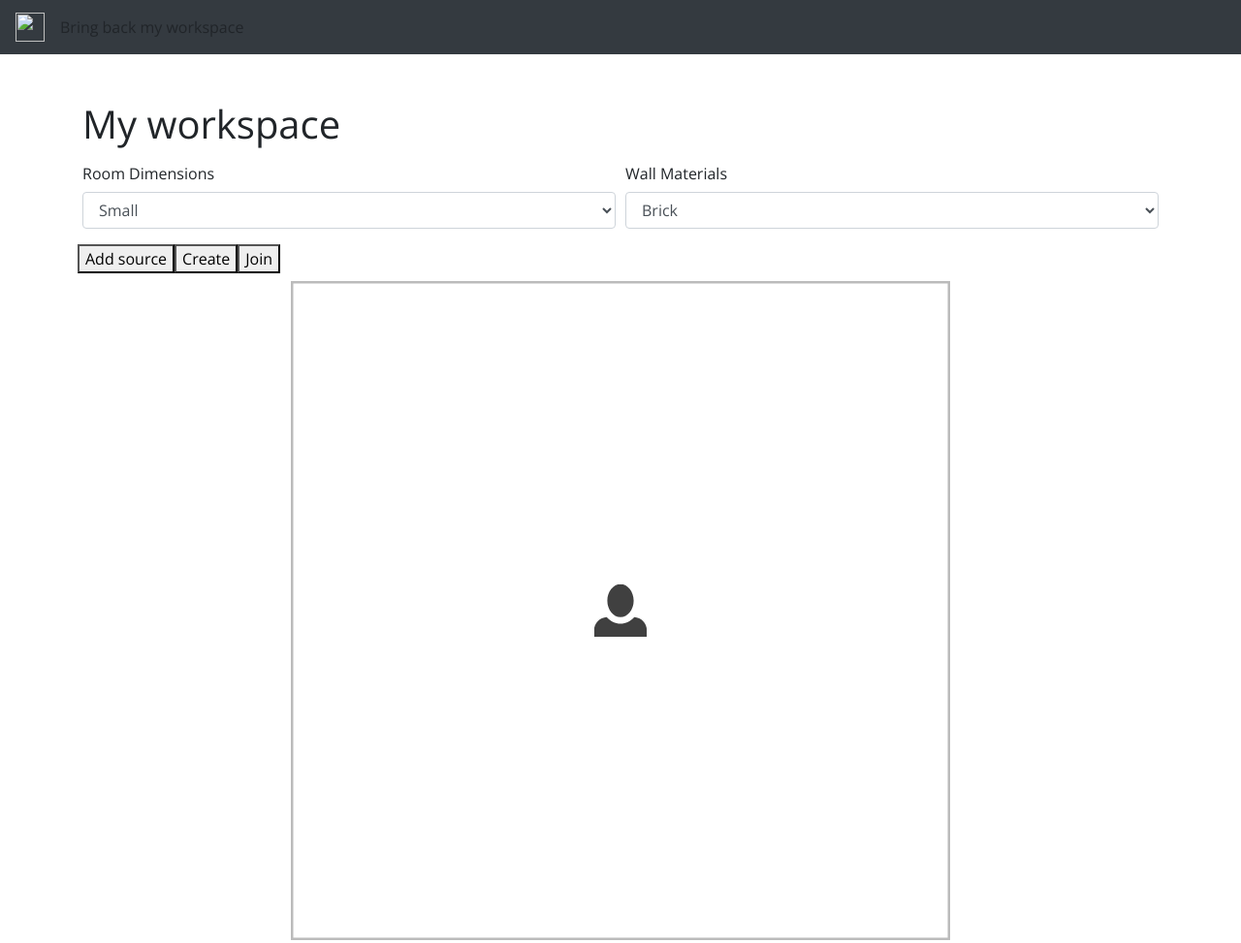
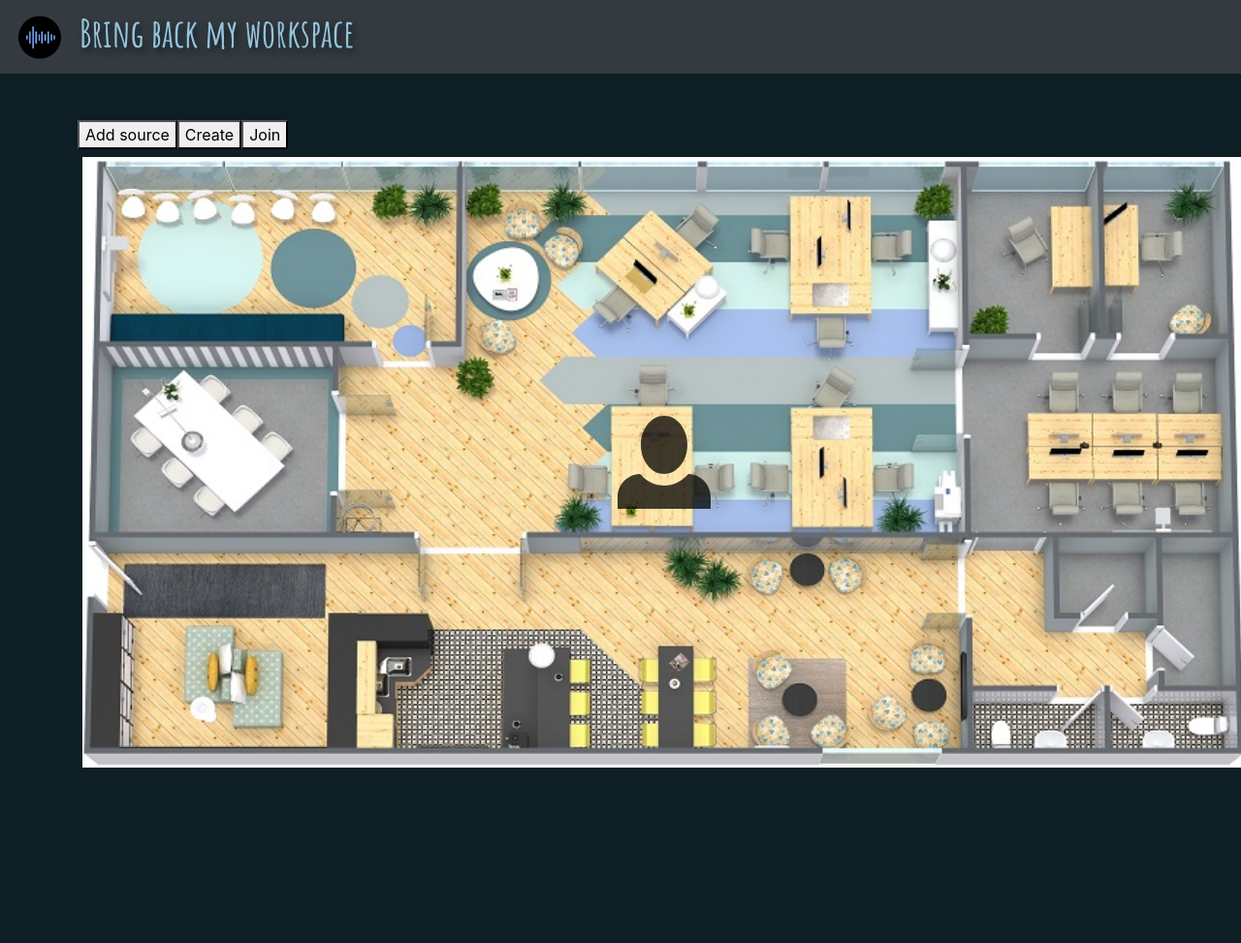
Before and after one commit to varunkumar/bring-back-my-workspace, a plain HTML site: page index.html in a window 1280 px wide. Shown: the top 973 px of the page at 97% size. After the commit the page ends 800 px from the top, so only its background shows below. Drawn offline with nearby package versions, Linux system fonts and the light colour scheme.

Commit message:
Cosmetic changes

```diff
--- a/index.html
+++ b/index.html
@@ -15,7 +15,7 @@
     />
     <link rel="stylesheet" href="./virtual-room/static/css/app.css" />
     <link
-      href="https://fonts.googleapis.com/css?family=Open+Sans"
+      href="https://fonts.googleapis.com/css?family=Amatic+SC:wght@700&display=swap"
       rel="stylesheet"
     />
 
@@ -26,41 +26,18 @@
       <a class="navbar-brand" href="index.html">
         <img
           src="./virtual-room/static/img/logo.png"
-          width="30"
-          height="30"
+          width="50"
+          height="50"
           class="d-inline-block align-top"
         />
       </a>
-      Bring back my workspace
+      <h1 class="header-title">Bring back my workspace</h1>
     </nav>
 
     <div class="container mt-5">
       <div class="row justify-content-center">
         <div class="col-lg-12 mb-2">
-          <h1>My workspace</h1>
           <div class="form-row">
-            <div class="form-group col-md-6">
-              <label for="roomDimensionsSelect" class="col-form-label"
-                >Room Dimensions</label
-              >
-              <select id="roomDimensionsSelect" class="form-control">
-                <option value="small" selected>Small</option>
-                <option value="medium">Medium</option>
-                <option value="large">Large</option>
-                <option value="huge">Huge</option>
-              </select>
-            </div>
-            <div class="form-group col-md-6">
-              <label for="roomMaterialsSelect" class="col-form-label"
-                >Wall Materials</label
-              >
-              <select id="roomMaterialsSelect" class="form-control">
-                <option value="brick" selected>Brick</option>
-                <option value="curtains">Curtains</option>
-                <option value="marble">Marble</option>
-                <option value="outside">Outdoors</option>
-              </select>
-            </div>
             <div><button id="btnAdd">Add source</button></div>
             <div><button id="btnCreate">Create</button></div>
             <div><button id="btnJoin">Join</button></div>
@@ -80,7 +57,7 @@
       alt="source"
       id="listenerIcon"
       style="display: none"
-    />,
+    />
 
     <img
       src="./virtual-room/static/img/microphone.svg"
@@ -88,7 +65,15 @@
       alt="source"
       id="microphoneIcon"
       style="display: none"
-    />,
+    />
+
+    <img
+      src="./virtual-room/static/img/layout.jpg"
+      class="icon"
+      alt="source"
+      id="layout"
+      style="display: none"
+    />
 
     <script src="./virtual-room/static/js/resonance-audio/resonance-audio.min.js"></script>
     <script src="./virtual-room/static/js/app.js"></script>
--- a/virtual-room/static/css/app.css
+++ b/virtual-room/static/css/app.css
@@ -1,5 +1,12 @@
-* {
-  font-family: 'Open Sans', sans-serif;
+body {
+  background: rgb(14, 30, 37);
+  color: #ccc;
+}
+
+.header-title {
+  text-shadow: 3px 4px 7px #0e1e25;
+  color: #96c5da;
+  font-family: 'Amatic SC', cursive;
 }
 
 .icon {
--- a/virtual-room/static/js/app.js
+++ b/virtual-room/static/js/app.js
@@ -254,18 +254,6 @@ function initAudio() {
 }
 
 let onLoad = function () {
-  document
-    .getElementById('roomDimensionsSelect')
-    .addEventListener('change', function (event) {
-      selectRoomProperties();
-    });
-
-  document
-    .getElementById('roomMaterialsSelect')
-    .addEventListener('change', function (event) {
-      selectRoomProperties();
-    });
-
   document.getElementById('btnAdd').addEventListener('click', function (event) {
     addSource();
   });
--- a/virtual-room/static/js/canvas-control.js
+++ b/virtual-room/static/js/canvas-control.js
@@ -90,8 +90,8 @@ CanvasControl.prototype.resize = function () {
   if (canvasWidth > maxCanvasSize) {
     canvasWidth = maxCanvasSize;
   }
-  this._canvas.width = canvasWidth;
-  this._canvas.height = canvasWidth;
+  this._canvas.width = 800 * 1.5;
+  this._canvas.height = 420 * 1.5;
 };
 
 CanvasControl.prototype.draw = function () {
@@ -101,6 +101,9 @@ CanvasControl.prototype.draw = function () {
   this._context.lineWidth = 5;
   this._context.strokeStyle = '#bbb';
   this._context.strokeRect(0, 0, canvas.width, canvas.height);
+
+  let icon = document.getElementById('layout');
+  this._context.drawImage(icon, 0, 0, 800 * 1.5, 420 * 1.5);
 
   for (let i = 0; i < this._elements.length; i++) {
     let icon = document.getElementById(this._elements[i].icon);
```
Also changed, not shown: virtual-room/static/img/background.jpg (added), virtual-room/static/img/bbmw.png (added), virtual-room/static/img/layout.jpg (added), virtual-room/static/img/logo.png (added).
